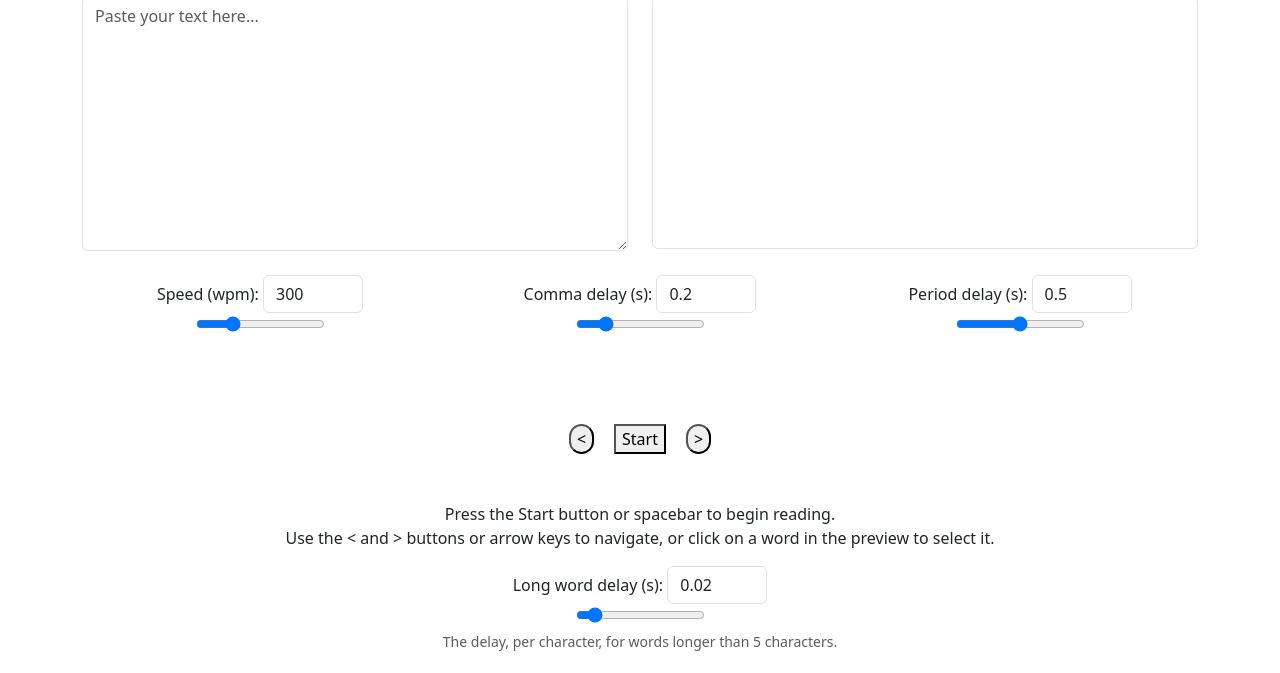
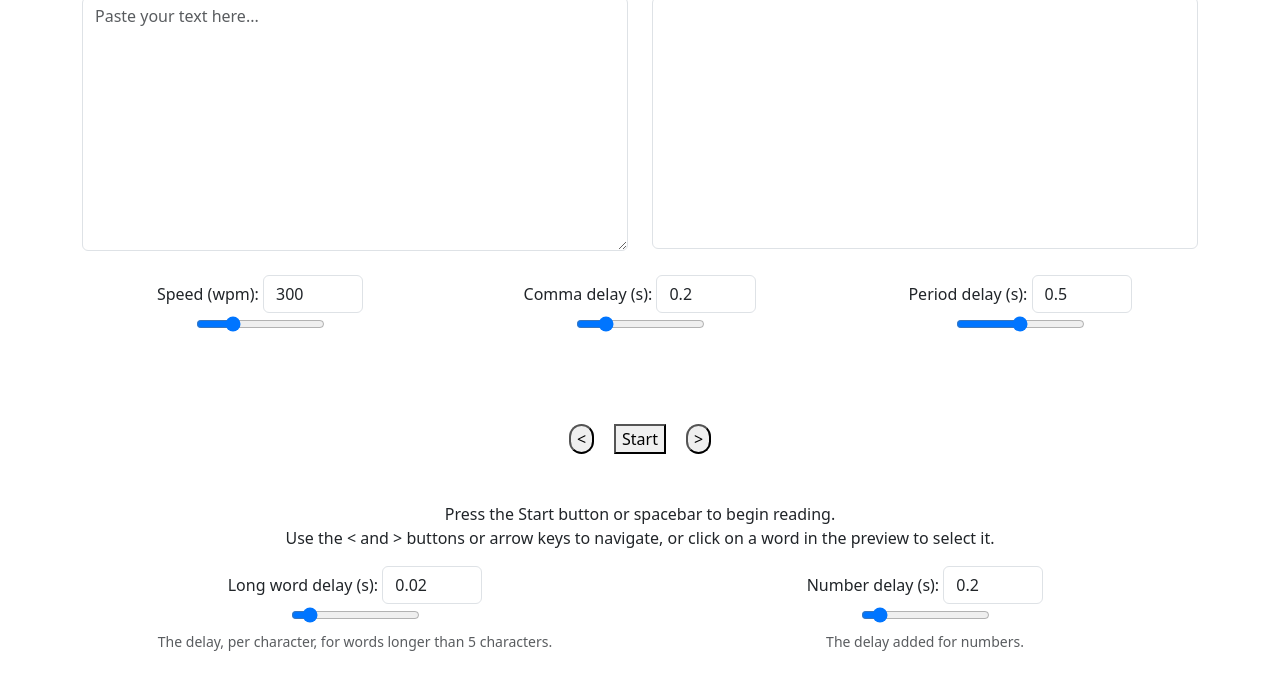
Before and after one commit to birdfish0/birdfish0.github.io, a plain HTML site: page speedreader/index.html in a window 1280 px wide. Shown: the part 240-913 px from the top of the page. Drawn offline with nearby package versions, Linux system fonts and the light colour scheme.

Commit message:
feat(speedreader): add number delay

```diff
--- a/speedreader/index.html
+++ b/speedreader/index.html
@@ -109,6 +109,19 @@
                         </div>
                     </div>
                     <small class="form-text">The delay, per character, for words longer than 5 characters.</small>
+                </div>
+                <div class="col">
+                    <label for="numberDelaySlider" class="form-label" style="display: inline-block;">Number delay
+                        (s): </label>
+                    <input style="display: inline-block; width: 100px;" type="number" class="form-control"
+                        id="numberDelayInput" value="0.2">
+                    <div class="form-field">
+                        <div class="form-range">
+                            <input type="range" class="form-range-input" id="numberDelaySlider" min="0" max="2000"
+                                value="200">
+                        </div>
+                    </div>
+                    <small class="form-text">The delay added for numbers.</small>
                 </div>
             </div>
         </div>
@@ -263,6 +276,8 @@
         periodDelaySlider.dispatchEvent(new Event('change'));
         longWordDelaySlider.value = Math.floor(parseFloat(longWordDelayInput.value.trim()) * 1000);
         longWordDelaySlider.dispatchEvent(new Event('change'));
+        numberDelaySlider.value = Math.floor(parseFloat(numberDelayInput.value.trim()) * 1000);
+        numberDelaySlider.dispatchEvent(new Event('change'));
     }
 
     function inputsFromSliders() {
@@ -270,33 +285,21 @@
         commaDelayInput.value = parseFloat(commaDelaySlider.value.trim()) / 1000;
         periodDelayInput.value = parseFloat(periodDelaySlider.value.trim()) / 1000;
         longWordDelayInput.value = parseFloat(longWordDelaySlider.value.trim()) / 1000;
+        numberDelayInput.value = parseFloat(numberDelaySlider.value.trim()) / 1000;
     }
 
     slidersFromInputs();
-    wpmInput.addEventListener("change", () => {
-        slidersFromInputs();
+    [wpmInput, commaDelayInput, periodDelayInput, longWordDelayInput, numberDelayInput].forEach(input => {
+        input.addEventListener("change", () => {
+            slidersFromInputs();
+        });
     });
-    wpmSlider.addEventListener("input", () => {
-        inputsFromSliders();
+    [wpmSlider, commaDelaySlider, periodDelaySlider, longWordDelaySlider, numberDelaySlider].forEach(slider => {
+        slider.addEventListener("input", () => {
+            inputsFromSliders();
+        });
     });
-    commaDelayInput.addEventListener("change", () => {
-        slidersFromInputs();
-    });
-    commaDelaySlider.addEventListener("input", () => {
-        inputsFromSliders();
-    });
-    periodDelayInput.addEventListener("change", () => {
-        slidersFromInputs();
-    });
-    periodDelaySlider.addEventListener("input", () => {
-        inputsFromSliders();
-    });
-    longWordDelayInput.addEventListener("change", () => {
-        slidersFromInputs();
-    });
-    longWordDelaySlider.addEventListener("input", () => {
-        inputsFromSliders();
-    });
+
     textInput.addEventListener("input", update);
     update();
 
@@ -356,6 +359,9 @@
             if (pointer && pointer.innerText.length > 5) {
                 delay += parseFloat(longWordDelayInput.value.trim()) * 1000 * (pointer.innerText.length - 5);
             }
+            if (pointer && !isNaN(parseFloat(pointer.innerText.trim()))) {
+                delay += parseFloat(numberDelayInput.value.trim()) * 1000;
+            }
             timeoutId = setTimeout(recursiveNextWord, delay);
         } else {
             clearTimeout(timeoutId);
```
